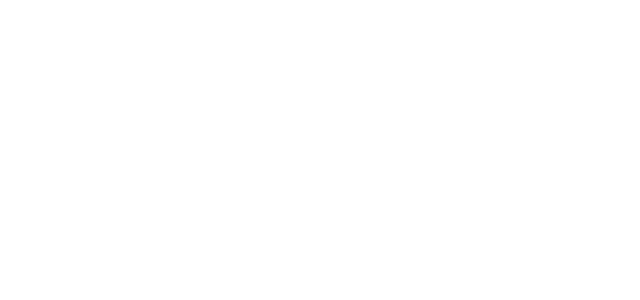
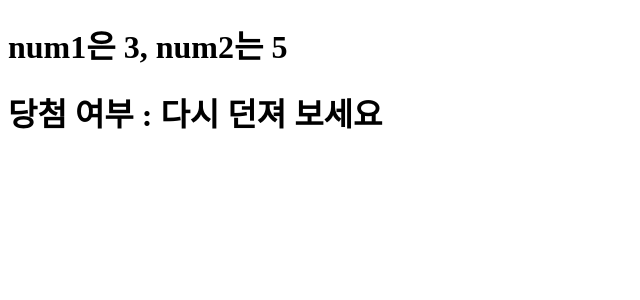
Before and after one commit to namic123/React-basics, a React (Create React App) app: page / in a window 1280 px wide. Shown: the top 300 px of the page, without its empty margins (0-640 px from the left). Built offline with nearby package versions, Linux system fonts and the light colour scheme.

Commit message:
jsx의 {}에서 간단한 연산자 활용 연습 완료

```diff
--- a/src/App.js
+++ b/src/App.js
@@ -1,7 +1,17 @@
 function App() {
+  const num1 = Math.ceil(Math.random() * 6);
+  const num2 = Math.ceil(Math.random() * 6);
   return (
+    // 두 수를 출력하고
+    // 두 수가 같으면
+    // "당첨!!"
+    // 두 수가 다르면
+    // "다시 던져 보세요"
     <div>
-
+      <h1>
+        num1은 {num1}, num2는 {num2}
+      </h1>
+      <h1>당첨 여부 : {num1 === num2 ? "당첨" : "다시 던져 보세요"}</h1>
     </div>
   );
 }
```
